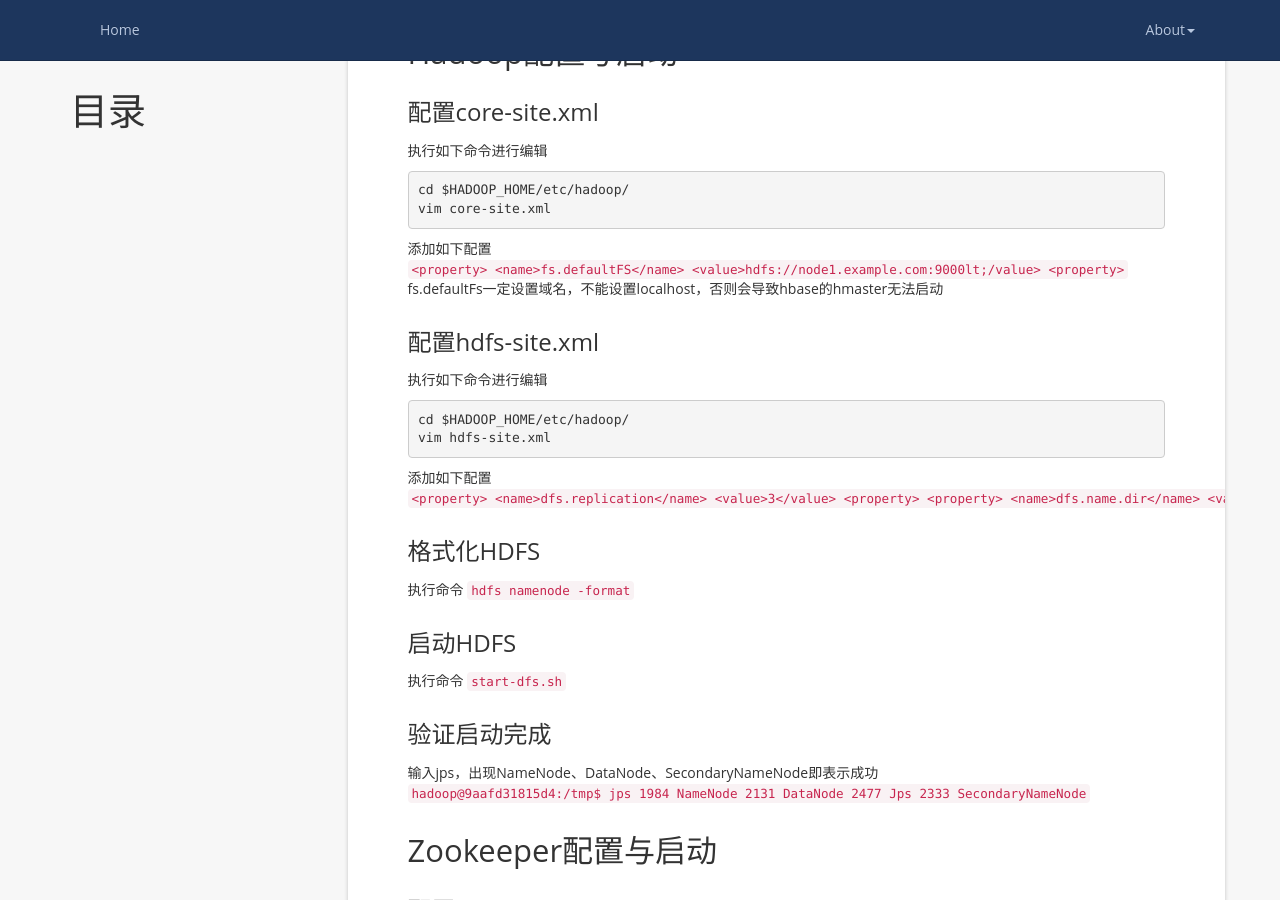
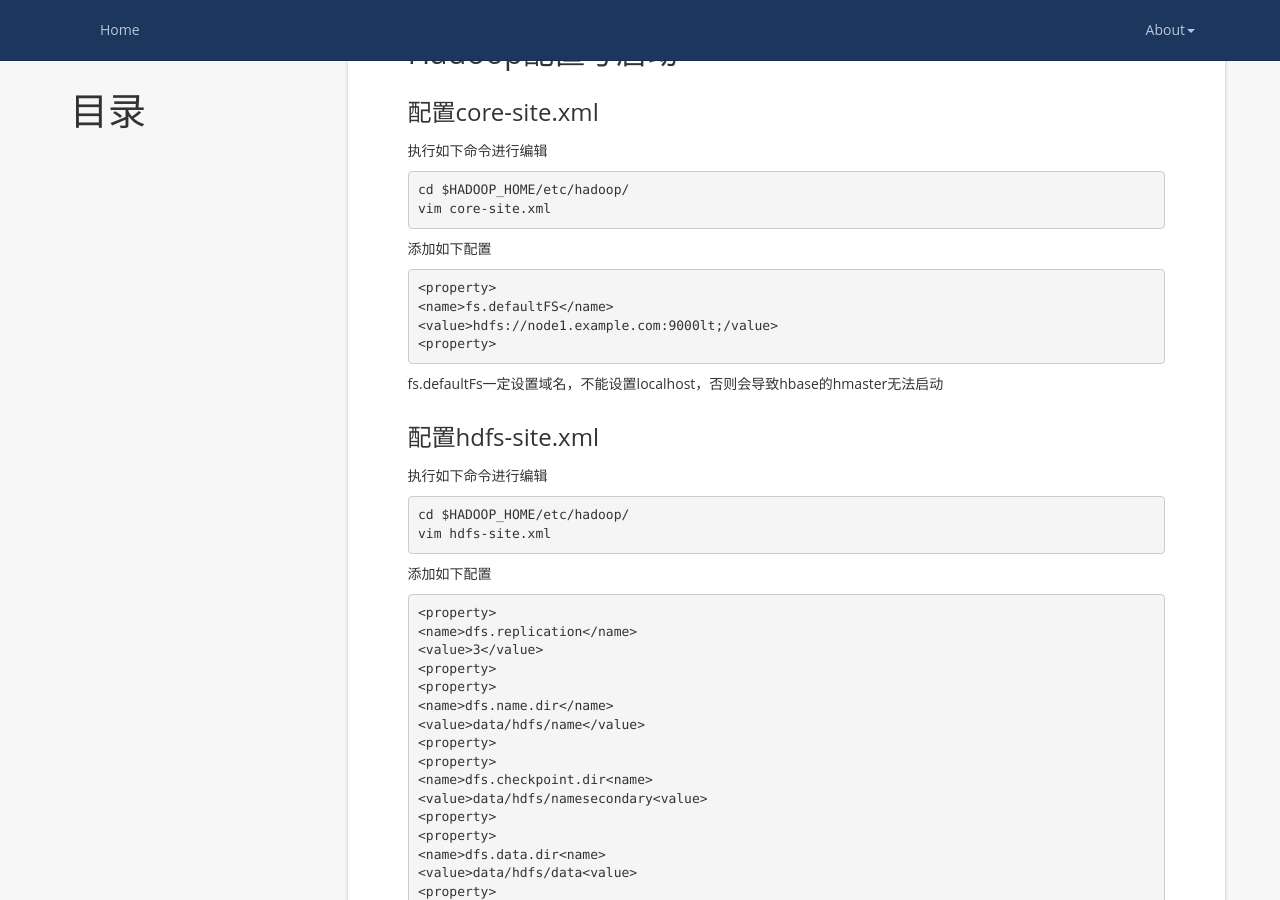
Before and after one commit to sunjiesh/sunjiesh.github.io, a Jekyll site: the page built from _posts/2018-02-03-InstallHabseOnDocker.markdown, in a window 1280 px wide and 900 px high, scrolled down 1222 px. Built offline with Jekyll 4.4.1, drawn with Linux system fonts in a browser that asks for light colours; comment, search, counter and statistics services are not loaded.

Commit message:
更新格式

```diff
--- a/_posts/2018-02-03-InstallHabseOnDocker.markdown
+++ b/_posts/2018-02-03-InstallHabseOnDocker.markdown
@@ -47,12 +47,12 @@ cd $HADOOP_HOME/etc/hadoop/
 vim core-site.xml
 </pre>
 添加如下配置
-<code>
+<pre>
 &lt;property&gt;
 &lt;name&gt;fs.defaultFS&lt;/name&gt;
 &lt;value&gt;hdfs://node1.example.com:9000lt;/value&gt;
 &lt;property&gt;
-</code>
+</pre>
 fs.defaultFs一定设置域名，不能设置localhost，否则会导致hbase的hmaster无法启动
 
 ### 配置hdfs-site.xml
@@ -62,7 +62,7 @@ cd $HADOOP_HOME/etc/hadoop/
 vim hdfs-site.xml
 </pre>
 添加如下配置
-<code>
+<pre>
 &lt;property&gt;
 &lt;name&gt;dfs.replication&lt;/name&gt;
 &lt;value&gt;3&lt;/value&gt;
@@ -79,42 +79,42 @@ vim hdfs-site.xml
 &lt;name&gt;dfs.data.dir&lt;name&gt;
 &lt;value&gt;data/hdfs/data&lt;value&gt;
 &lt;property&gt;
-</code>
+</pre>
 
 ### 格式化HDFS
 执行命令
-<code>
+<pre>
 hdfs namenode -format
-</code>
+</pre>
 
 ### 启动HDFS
 执行命令
-<code>
+<pre>
 start-dfs.sh
-</code>
+</pre>
 
 ### 验证启动完成
 输入jps，出现NameNode、DataNode、SecondaryNameNode即表示成功
-<code>
+<pre>
 hadoop@9aafd31815d4:/tmp$ jps
 1984 NameNode
 2131 DataNode
 2477 Jps
 2333 SecondaryNameNode
-</code>
+</pre>
 
 
 ## Zookeeper配置与启动
 ### 配置
 修改默认配置文件
-<code>
+<pre>
 cd $ZOOKEEPER_HOME/conf
 vim zoo.cfg
-</code>
+</pre>
 修改dataDir，改为指定目录，例如
-<code>
+<pre>
 dataDir=/data/zookeeper
-</code>
+</pre>
 
 ### 启动
 启动命令如下
@@ -145,16 +145,16 @@ Starting zookeeper ... STARTED
 </property>
 ### 配置 regionservers
 删除原有记录，添加如下记录
-<code>
+<pre>
 node3.example.com
-</code>
+</pre>
 ### 修改hbase-env.sh
 添加如下命令
-<code>
+<pre>
 export HBASE_MANAGES_ZK=false
-</code>
+</pre>
 ### 启动
-<code>
+<pre>
 hadoop@c653e809297f:/tmp$ start-hbase.sh
 running master, logging to /home/hadoop/hbase/logs/hbase-hadoop-master-c653e809297f.out
 Java HotSpot(TM) 64-Bit Server VM warning: ignoring option PermSize=128m; support was removed in 8.0
@@ -167,11 +167,11 @@ SLF4J: Actual binding is of type [org.slf4j.impl.Log4jLoggerFactory]
 node3.example.com: running regionserver, logging to /home/hadoop/hbase/logs/hbase-hadoop-regionserver-c653e809297f.out
 node3.example.com: Java HotSpot(TM) 64-Bit Server VM warning: ignoring option PermSize=128m; support was removed in 8.0
 node3.example.com: Java HotSpot(TM) 64-Bit Server VM warning: ignoring option MaxPermSize=128m; support was removed in 8.0
-</code>
+</pre>
 ### 验证启动完成
 输入jps，出现HRegionServer和HMaster即表示成功
-<code>
+<pre>
 4644 HMaster
 4827 HRegionServer
 5197 Jps
-</code>
+</pre>
```
